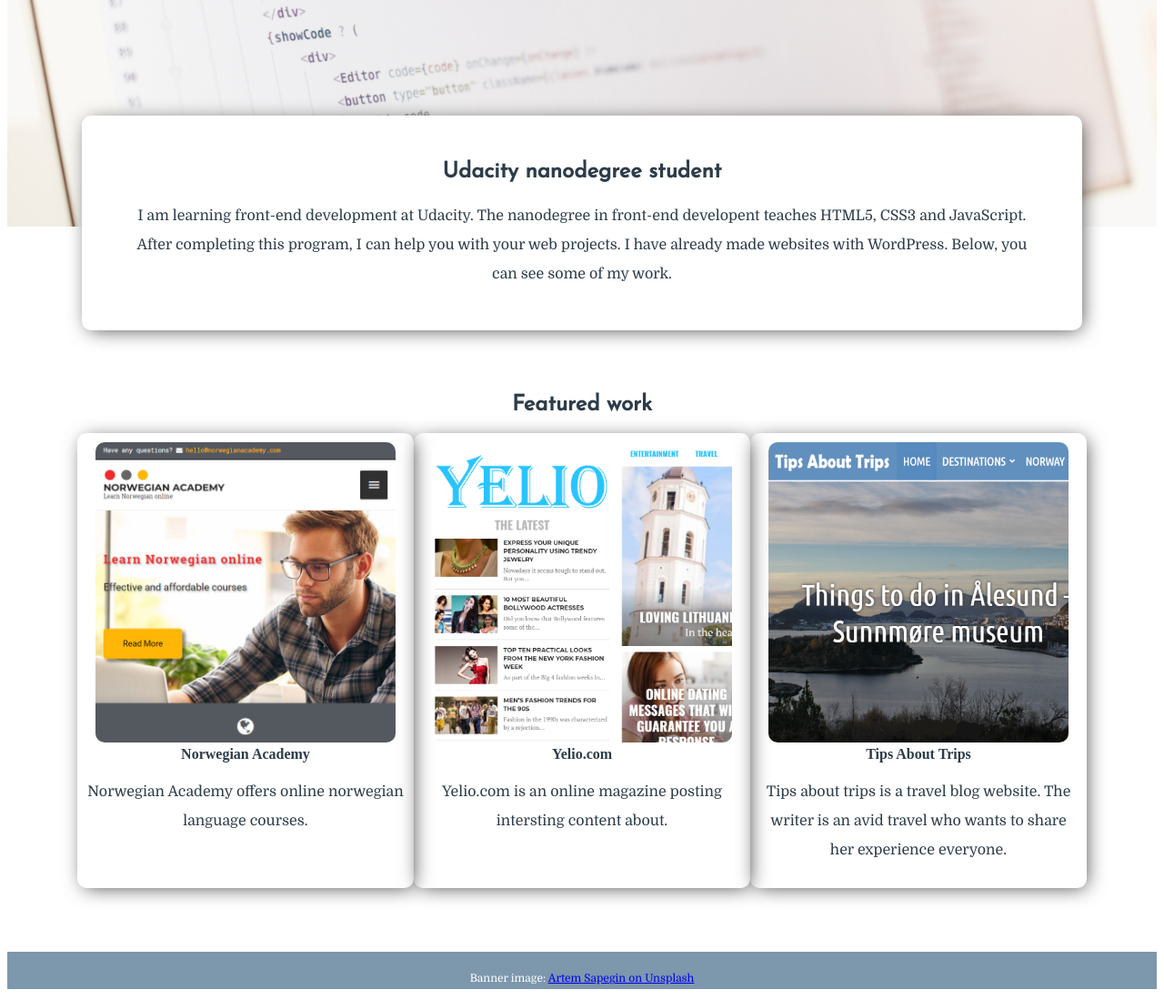
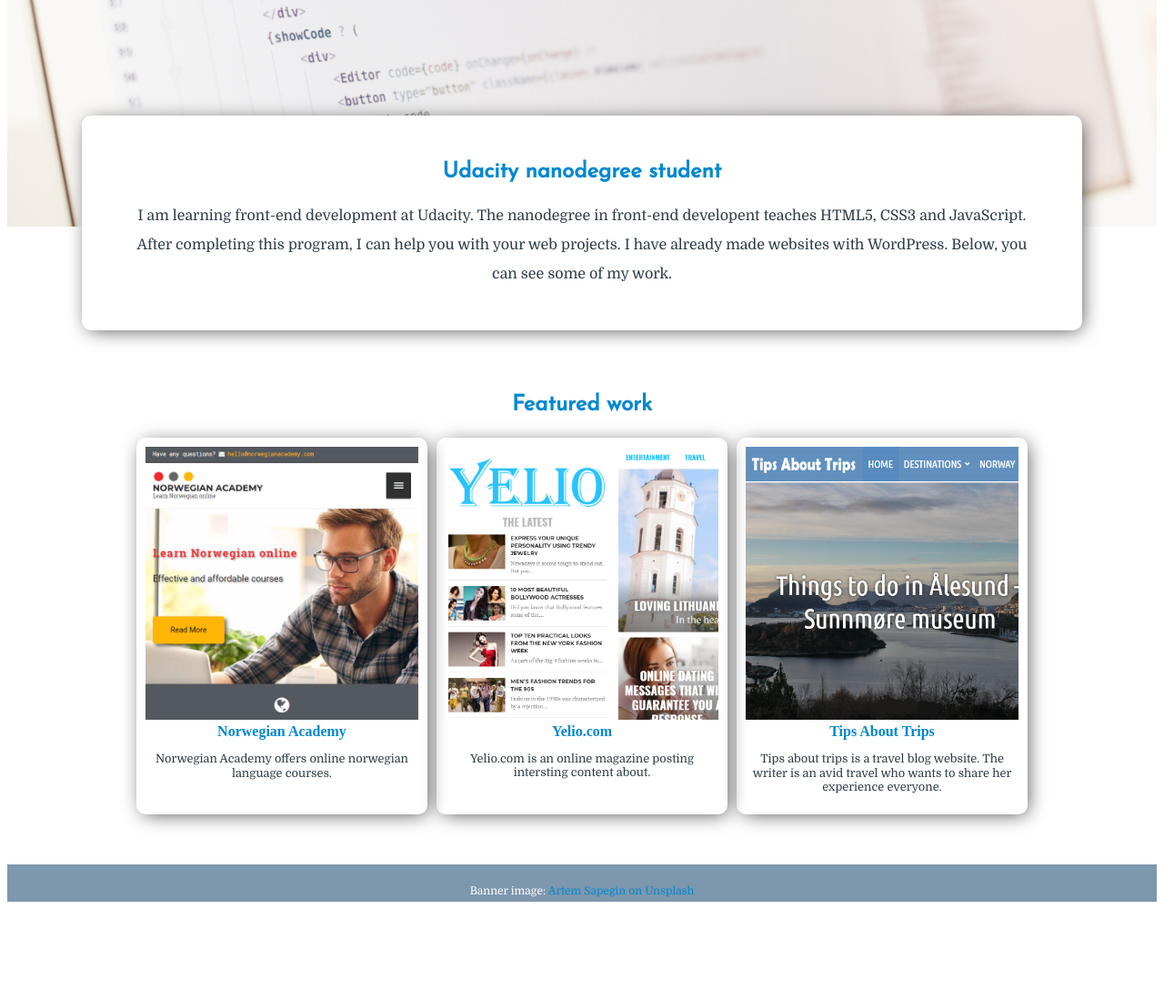
Before and after one commit to zubairrauf/FEND-project1, a plain HTML site: page index.html in a window 1280 px wide. Shown: the part 189-1288 px from the top of the page at 91% size. After the commit the page ends 1192 px from the top, so only its background shows below. Drawn offline with Linux system fonts and the light colour scheme.

Commit message:
Add files via upload

```diff
--- a/css/style.css
+++ b/css/style.css
@@ -7,14 +7,20 @@
 }
 h1, h2, h3{
   font-family: 'Josefin Sans', sans-serif;
+  color: #0288d1;
 }
-h5{
+h4{
   font-family: 'Josefin Slab', serif;
 }
 p{
   font-family: 'Domine', serif;
   line-height: 2em;
 }
+a {
+  color: #0288d1;
+  text-decoration: none;
+}
+
 
 /* Styles for the header area that includes logo, title and navigation */
 .main-header {
@@ -43,7 +49,10 @@
   width: 60%;
   order: 1;
 }
-.name h5 {
+.name h1{
+  color: white;
+}
+.name h4 {
   margin-top: -15px;
 }
 
@@ -80,29 +89,26 @@
   display: flex;
   flex-wrap: wrap;
   justify-content: center;
+}
 
-  /* border: solid 1px red; */
-}
 .portfolio-heading {
   width: 80%;
   margin-top: 30px;
   text-align: center;
-  background-color: white;
 }
 
 .featured {
-  max-width: 350px;
-  margin-bottom: 20px;
+  width: 80%;
+  margin: 5px;
   padding: 10px 10px;
-  /* border-bottom: solid 5px #7d97ad; */
   border-radius: 10px;
   text-align: center;
   box-shadow: 3px 3px 21px -4px rgba(0,0,0,0.75);
+}
 
-}
-.na, .yelio, .tat {
-  max-width: 330px;
-  border-radius: 10px;
+.featured p {
+  font-size: 0.8em;
+  line-height: 1.2em;
 }
 
 /* Styling for the footer section */
@@ -121,8 +127,27 @@
   padding-top: 5px;
 }
 
-@media screen and (min-width:850px){
+@media screen and (min-width:500px){
   .banner-text{
     padding: 30px 50px;
   }
+  .featured {
+    width: 70%;
+  }
 }
+
+@media screen and (min-width:550px){
+  .one, .two {
+    width: 40%;
+  }
+  .three {
+    width: 70%;
+  }
+}
+
+@media screen and (min-width:750px){
+  .one, .two, .three {
+    width: 28%;
+    max-width: 300px;
+  }
+}
--- a/index.html
+++ b/index.html
@@ -13,8 +13,8 @@
         <img class="profile" src="img/zubair.jpg" alt="Zubair Rauf">
       </div>
       <div class="name">
-        <h2>Zubair Rauf</h2>
-        <h5>Front-end developer</h5>
+        <h1>Zubair Rauf</h1>
+        <h4>Front-end developer</h4>
       </div>
     </header>
 
@@ -36,18 +36,18 @@
           <h2>Featured work</h2>
         </div>
         <div class="featured one">
-          <img class="na" src="img/na.jpg" alt="Website for Norwegian Academy">
-          <br><b>Norwegian Academy</b>
+          <a href="https://norwegianacademy.com" target="blank"><img class="na" src="img/na.jpg" alt="Website for Norwegian Academy"></a>
+          <br><a href="https://norwegianacademy.com" target="blank"><b>Norwegian Academy</b></a>
           <p>Norwegian Academy offers online norwegian language courses.</p>
         </div>
         <div class="featured two">
-          <img class="yelio" src="img/Yelio.jpg" alt="Website Yelio.com">
-          <br><b>Yelio.com</b>
+          <a href="https://yelio.com" target="blank"><img class="yelio" src="img/Yelio.jpg" alt="Website Yelio.com"></a>
+          <br><a href="https://yelio.com" target="blank"><b>Yelio.com</b></a>
           <p>Yelio.com is an online magazine posting intersting content about.</p>
         </div>
         <div class="featured three">
-          <img class="tat" src="img/tat.jpg" alt="Travel website tipsabouttrips.com">
-          <br><b>Tips About Trips</b>
+          <a href="http://tipsabouttrips.com" target="blank"><img class="tat" src="img/tat.jpg" alt="Travel website tipsabouttrips.com"></a>
+          <a href="http://tipsabouttrips.com" target="blank"><br><b>Tips About Trips</b></a>
           <p>Tips about trips is a travel blog website. The writer is an avid travel who wants to share her experience everyone.</p>
         </div>
       </section>
```
Also changed, not shown: img/zubair.jpg (added).
